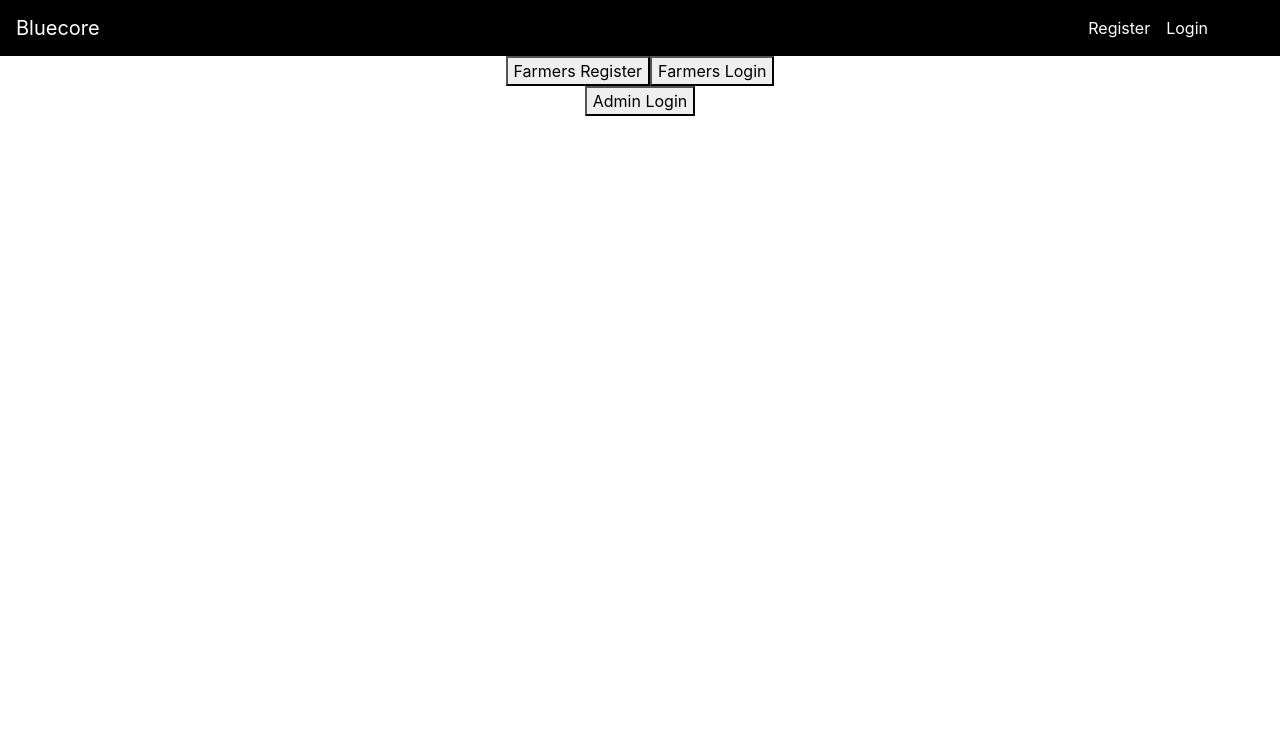
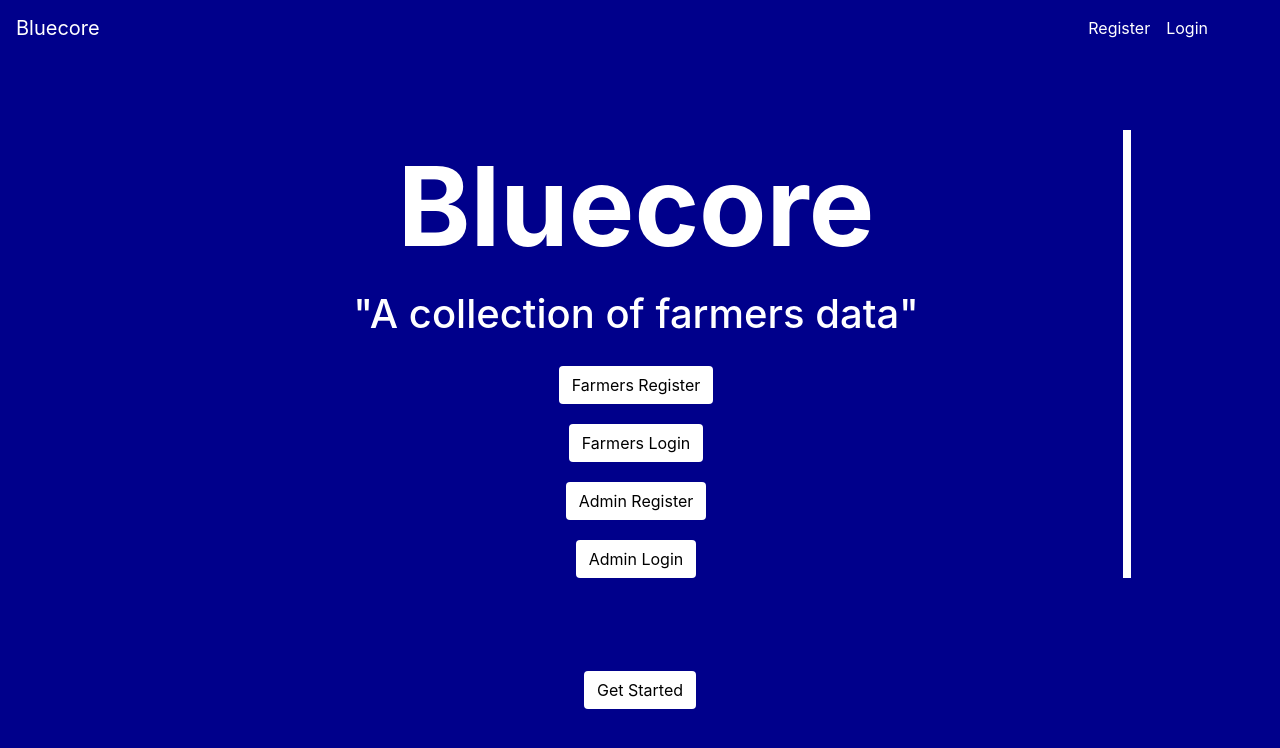
Before and after one commit to Khusnasin/client, a React (Create React App) app: page / in a window 1280 px wide. Shown: the top 748 px of the page. Built offline with nearby package versions, Linux system fonts and the light colour scheme.

Commit message:
Commit-19

```diff
--- a/src/App.js
+++ b/src/App.js
@@ -14,7 +14,7 @@ import Adminscreen from './Screens/Adminscreen';
 //import StatisticsTab from './components/StatisticsTab';
 import Farmersdashboard from './Screens/Farmersdashboard';
 //import FarmerProfile from './components/Farmersprofile';
-import Landingscreen from './screens/Landingscreen';
+import Landingscreen from './Screens/Landingscreen';
 
 
 
--- a/src/Screens/Landingscreen.js
+++ b/src/Screens/Landingscreen.js
@@ -1,18 +1,44 @@
 import React from 'react';
+import { Link } from "react-router-dom";
 
 const LandingScreen = () => {
   return (
-    <div className="landing-container">
-      <div className="buttons-container">
-        <div className="farmers-buttons">
-          <button className="register-button">Farmers Register</button>
-          <button className="login-button">Farmers Login</button>
-        </div>
-        <div className="admins-buttons">
-          <button className="login-button">Admin Login</button>
-        </div>
+    <div className="row landing justify-content-center">
+      <div className="col-md-9 my-auto text-center" style={{ borderRight: '8px solid white' }}>
+        <h2 style={{ color: 'white', fontSize: '110px' }}>Bluecore</h2>
+        <h3 style={{ color: 'white', fontSize: '40px' }}>"A collection of farmers data"</h3>
+
+        <Link to='/registerfarmer'>
+          <div className="farmers-buttons">
+            <button className="btn landingbtn">Farmers Register</button>
+          </div>
+        </Link>
+
+        <Link to='/loginfarmer'>
+          <div className="farmers-buttons">
+            <button className="btn landingbtn">Farmers Login</button>
+          </div>
+        </Link>
+
+        <div className="separator-line"></div>
+
+        <Link to='/registeruseradmin'>
+          <div className="admins-buttons">
+            <button className="btn landingbtn">Admin Register</button>
+          </div>
+        </Link>
+
+        <Link to='/loginadmin'>
+          <div className="admins-buttons">
+            <button className="btn landingbtn">Admin Login</button>
+          </div>
+        </Link>
       </div>
-      <div className="separator-line"></div>
+
+      <Link to='/home'>
+        <button className="btn landingbtn" style={{ color: 'black' }}>Get Started</button>
+      </Link>
+
     </div>
   );
 };
--- a/src/components/Farmer.js
+++ b/src/components/Farmer.js
@@ -15,8 +15,8 @@ function Farmer({ farmer}) {
 
             <div className="col-md-6">
                  <div className="row bs2">
-                <img src={farmer.imageUrls} className="smallimg" />
-                <hr className="line" style={{marginTop:'10px'}}></hr>
+
+
                 <h3>{farmer.Name}</h3>
                 <b>
                     <p>Location  : {farmer.location}</p>
--- a/src/components/Farmersprofile.js
+++ b/src/components/Farmersprofile.js
@@ -51,8 +51,23 @@ function Farmersprofile() {
     console.log("farmer state:", farmer);
   }, [farmer]);
 
-  const handleEditButtonClick = () => {
-    setEditMode(!editMode);
+  const handleEditButtonClick = async() => {
+    if (editMode) {
+      // If in edit mode, cancel and reset to server data
+      try {
+        setloading(true);
+        const response = await axios.get(`/api/farmers/getfarmerbyid?farmerid=${farmerid}`);
+        setFarmer(response.data);
+        setloading(false);
+        setEditMode(false);
+      } catch (error) {
+        console.log("Error fetching farmer details:", error);
+        seterror(true);
+        setloading(false);
+      }
+    } else {
+      setEditMode(true);
+    }
   };
 
   const handleInputChange = (e) => {
@@ -78,11 +93,13 @@ function Farmersprofile() {
       console.error('Error updating user:', error);
     }
   };
+  const [editedFarmer, setEditedFarmer] = useState(null);
   const handleSaveChanges = async () => {
     try {
-      const objectIdFarmerId = Types.ObjectId(farmerid);
-      await axios.put(`/api/farmers/updatefarmer/${objectIdFarmerId}`, farmer);
+      //const objectIdFarmerId = Types.ObjectId(farmerid);
+      await axios.put(`/api/farmers/updatefarmer/${farmerid}`, editedFarmer);
       setEditMode(false);
+      setFarmer(farmer1);
       alert("Changes saved successfully!");
     } catch (error) {
       console.log("Error updating farmer details:", error);
@@ -136,11 +153,15 @@ function Farmersprofile() {
             <b>
               <h1>Personal Info</h1>
               <hr className="line"></hr>
-              <p>Name : {JSON.parse(localStorage.getItem('currentUser')).data.Name} </p>
+              <p>Name : {editMode ? (
+                <input type="text" className="form-control" placeholder="Phone Number"
+                  value={farmer.phoneNumber} onChange={handleInputChange} />) : (
+                <span>{JSON.parse(localStorage.getItem('currentUser')).data.Name}  </span>
+              )}</p>
               <p>Location : {editMode ? (
                 <div>
                   <input type="text" className="form-control" placeholder="location"
-                    value={farmer.data.location} onChange={handleInputChange2} onClick={() => setIsDropdownOpen(true)} />
+                    value={farmer.location} onChange={handleInputChange2} onClick={() => setIsDropdownOpen(true)} />
                   {isDropdownOpen && (
                     <ul ref={dropdownRef}>
                       {dropdownOptions.map((option) => (
@@ -266,38 +287,6 @@ function Farmersprofile() {
     </div>
   );
 }
-/*function Farmersprofile() {
-
-  const farmer = JSON.parse(localStorage.getItem("currentUser"))
-
-  useEffect(() => {
-
-      if (!farmer) {
-          window.location.href = '/login'
-      }
-  }, [])
-
-  return (
-      <div className='ml-3 mt-3'>
-
-              <div className='row'>
-              <div className='col-md-6'>
-                  <div className='bs'>
-                      <h1>My Profile</h1>
-                      <br />
-                      <h1>Name: {farmer.data.Name} </h1>
-                      <h1>Loacation: {farmer.data.location} </h1>
-                      <h1>Area of Napier: {farmer.data.areaOfNapier} </h1>
-                  </div>
-              </div>
-              </div>
 
 
-
-
-
-      </div>
-  );
-}*/
-
 export default Farmersprofile;
--- a/src/index.css
+++ b/src/index.css
@@ -13,7 +13,7 @@ code {
     monospace;
 }
 .navbar{
-  background-color: black !important;
+  background-color: darkblue !important;
 }
 .nav-link{
   color: white !important;
@@ -36,8 +36,8 @@ h1{
   text-align: center;
 }
 .btn{
-  background-color: black !important;
-  color: white !important;
+  background-color: darkblue !important;
+  color: rgb(255, 255, 255) !important;
   box-shadow: none !important;
 }
 .bs{
@@ -86,7 +86,7 @@ h2{
 }
 
 .landing{
-  background-color: black !important;
+  background-color: darkblue !important;
   height: 100vh;
 }
 
```
